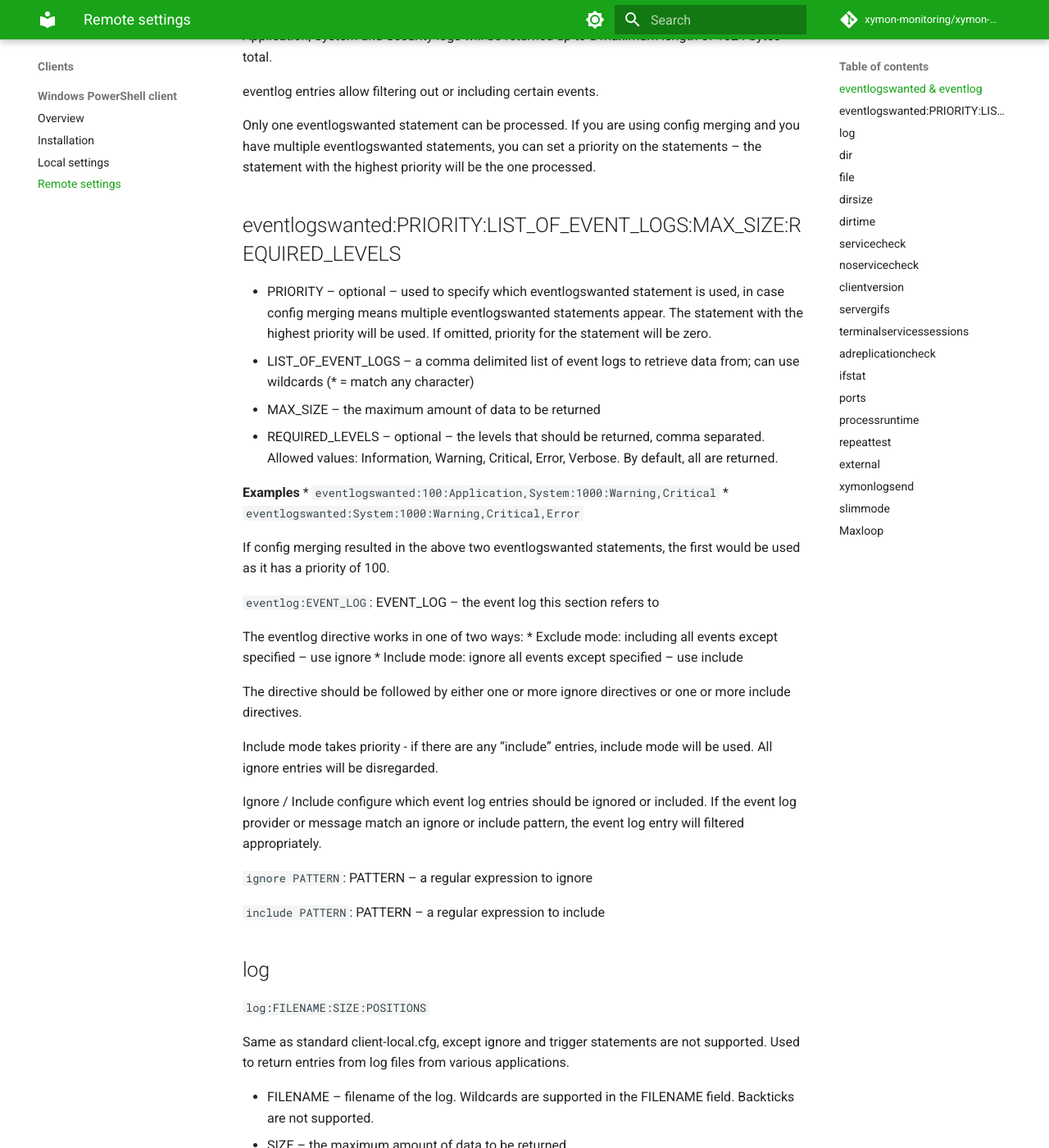
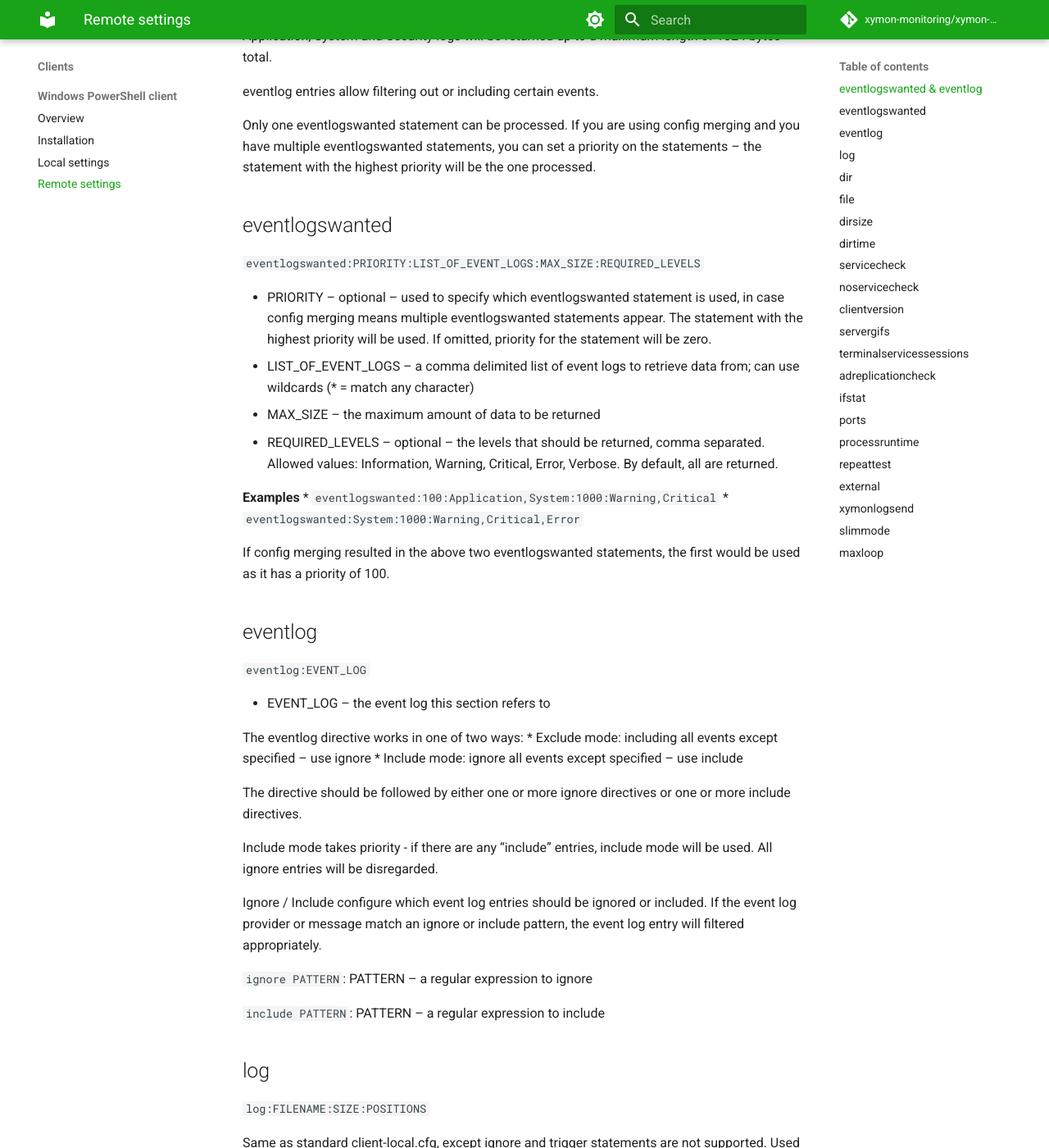
Before and after one commit to xymon-monitoring/xymon-wiki, an MkDocs documentation site: the page built from docs/clients/windows-powershell/remote-settings.md, in a window 1280 px wide and 1400 px high, scrolled down 524 px. Shown: the whole window at 82% size. Built offline with MkDocs 1.6.1 and Material for MkDocs 9.7.7, drawn with Linux system fonts in a browser that asks for light colours; comment, search, counter and statistics services are not loaded; some of the changed text lies outside the part shown.

Commit message:
docs(remote-settings): make directive sections consistent (#7)
- give every directive a plain '## <name>' heading with the signature on a
  backtick line below (was: eventlogswanted jammed the full signature into the
  heading; eventlog had no heading at all)
- lowercase the 'maxloop' heading to match the others
- normalise the example labels (drop the stray trailing colons; keep
  singular/plural)
No content changed beyond formatting.

Co-authored-by: Bonomani <8841264+bonomani@users.noreply.github.com>

```diff
--- a/docs/clients/windows-powershell/remote-settings.md
+++ b/docs/clients/windows-powershell/remote-settings.md
@@ -13,7 +13,9 @@ eventlog entries allow filtering out or including certain events.
 
 Only one eventlogswanted statement can be processed. If you are using config merging and you have multiple eventlogswanted statements, you can set a priority on the statements – the statement with the highest priority will be the one processed.
 
-## eventlogswanted:PRIORITY:LIST_OF_EVENT_LOGS:MAX_SIZE:REQUIRED_LEVELS
+## eventlogswanted
+
+`eventlogswanted:PRIORITY:LIST_OF_EVENT_LOGS:MAX_SIZE:REQUIRED_LEVELS`
 
 * PRIORITY – optional – used to specify which eventlogswanted statement is used, in case config merging means multiple eventlogswanted statements appear. The statement with the highest priority will be used. If omitted, priority for the statement will be zero.
 * LIST_OF_EVENT_LOGS – a comma delimited list of event logs to retrieve data from; can use wildcards (* = match any character)
@@ -26,7 +28,11 @@ Only one eventlogswanted statement can be processed. If you are using config mer
 
 If config merging resulted in the above two eventlogswanted statements, the first would be used as it has a priority of 100.
 
-`eventlog:EVENT_LOG`: EVENT_LOG – the event log this section refers to
+## eventlog
+
+`eventlog:EVENT_LOG`
+
+* EVENT_LOG – the event log this section refers to
 
 The eventlog directive works in one of two ways:
 * Exclude mode: including all events except specified – use ignore
@@ -159,7 +165,7 @@ If you are using the http(s) option and your web server returns an unusual 404 p
 
 If the hash options are used, any update (whether from UNC path or http(s)) will have a hash value calculated and this will be compared to the HASHVALUE specified. If the values match, the update will be applied, otherwise, the update will be rejected. It is therefore recommended that you use these options from version 2.05 onwards! You should calculate the hash value using md5sum, sha1sum, sha256sum or similar to match the HASH algorithm you specify.
 
-**Examples:**
+**Examples**
 
 `clientversion:2.01:\\server1\XymonPS\`
 
@@ -183,7 +189,7 @@ This is useful when the default location has been overridden on the Xymon server
 
 * GIFS_LOCATION – the location on the server for server gifs, must be http[s] accessible. Should end in a slash (/).
 
-**Example:**
+**Example**
 
 `servergifs:/site/London/`
 
@@ -212,7 +218,7 @@ By default, the client will report on IPv4 addresses in the [ifstat] section. Th
 
 * LIST_OF_IP_CLASSES – ip classes to report on, comma separated. Supported classes: ‘IPv4’ or ‘IPv6’ (not case sensitive)
 
-**Examples:**
+**Examples**
 
 Just report on IPv6 addresses:
 
@@ -232,7 +238,7 @@ Used to limit the ports reported to just listening ports. By default, the client
 
 If ports is not specified in client-local.cfg, or any option other than ‘listenonly’ is specified, then all ports will be reported. If ‘ports:listenonly’ is specified, only listening ports will be reported.
 
-**Examples:**
+**Examples**
 
 Report only listening ports:
 
@@ -256,7 +262,7 @@ The Xymon PS client uses data from Windows to find out the start time of each pr
 * YELLOW_STATUS – number of minutes after which a yellow alert will be raised.
 * RED_STATUS – number of minutes after which a red alert will be raised.
 
-**Examples:**
+**Examples**
 
 Raise a yellow alert if an importer process is found that has been running for 20 minutes. Red if it has been running for 60 minutes:
 
@@ -285,7 +291,7 @@ trigger parameters:
 * ALERTCOLOUR – the colour of alert to raise (red, yellow, green)
 * REGEX – the regular expression used to detect a condition for which an ALERTCOLOUR alert should be raised
 
-**Examples:**
+**Examples**
 
 Repeat the services test as svcs_ops. Raise an alert if SQL server is stopped:
 
@@ -323,7 +329,7 @@ If a hash algorithm and value is specified, XymonPSClient will calculate the has
 The optional PROCESS and ARGUMENTS parameters allow a process to be called to call the script, e.g. and interpreter. If PROCESS is used, HASH, HASHVALUE and ARGUMENTS must be specified. The text {script} in the ARGUMENTS parameter will be replaced with the full path and filename of the script. For example, if the external script is a Powershell script, powershell.exe would be used for the PROCESS and –file “{script}” for the ARGUMENTS.
 Care should be taken with potentially long running scripts. Do not run long running scripts synchronously as that will cause the XymonPSClient to pause until the script finishes and may well cause purple alerts. Likewise, do not run long-running scripts asynchronously on every scan, as that will cause multiple copies of the script to run.
 
-**Examples:**
+**Examples**
 
 `external:everyscan:sync:fsmon.vbs`
 
@@ -352,7 +358,7 @@ Using the directive xymonlogsend in the client-local.cfg will cause the client t
 
 You can optionally specify two colours, the first for a different colour on slow scan and the second for a different colour when the client is restarted (e.g. after an update). This allows you to see the history of slow scans or client updates via the front end status history options.
 
-**Examples:**
+**Examples**
 
 `xymonlogsend`
 
@@ -397,7 +403,7 @@ The sections to include can be:
 
 If slimmode is set, all the above sections will be excluded unless they are mentioned in a sections directive.
 
-**Example:**
+**Example**
 
 `slimmode`
 
@@ -411,7 +417,7 @@ If slimmode is set, all the above sections will be excluded unless they are ment
 * Only powershell and LogonUI processes will be included
 * The ‘who’ section will be populated but netstat, ports, ipconfig, route, ifstat, users will be omitted
 
-## Maxloop
+## maxloop
 
 `maxloop:COLLECTIONS`
 
```
